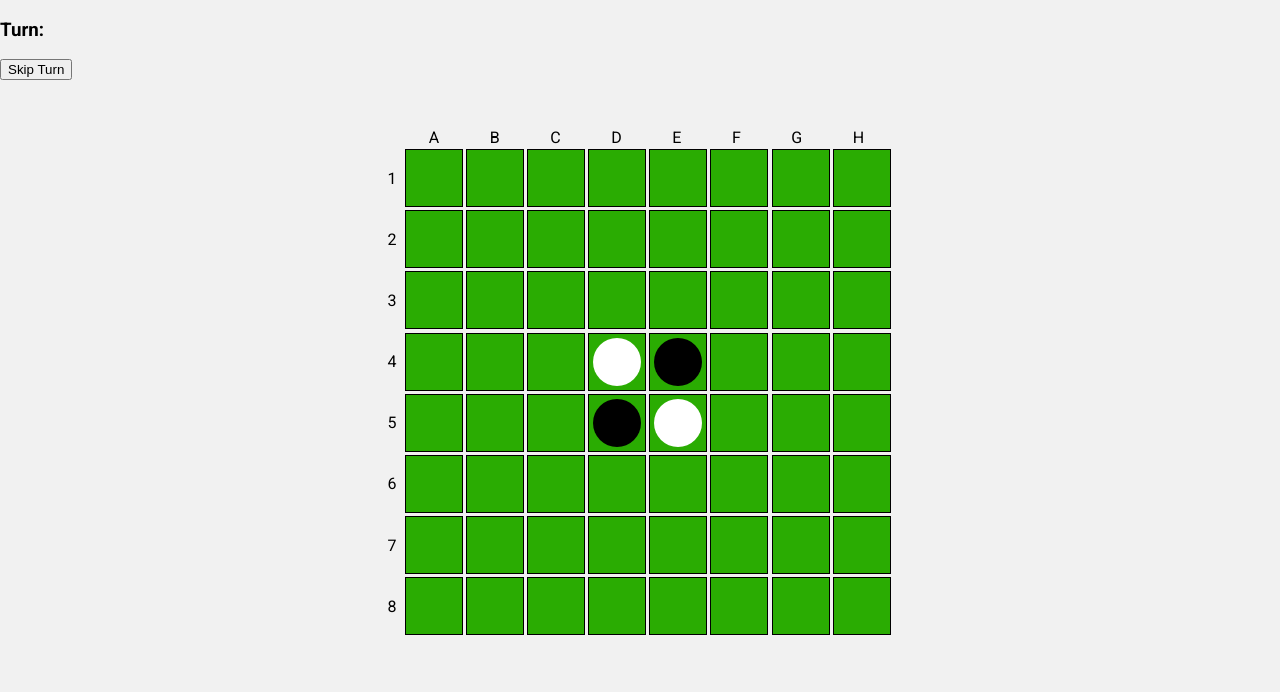
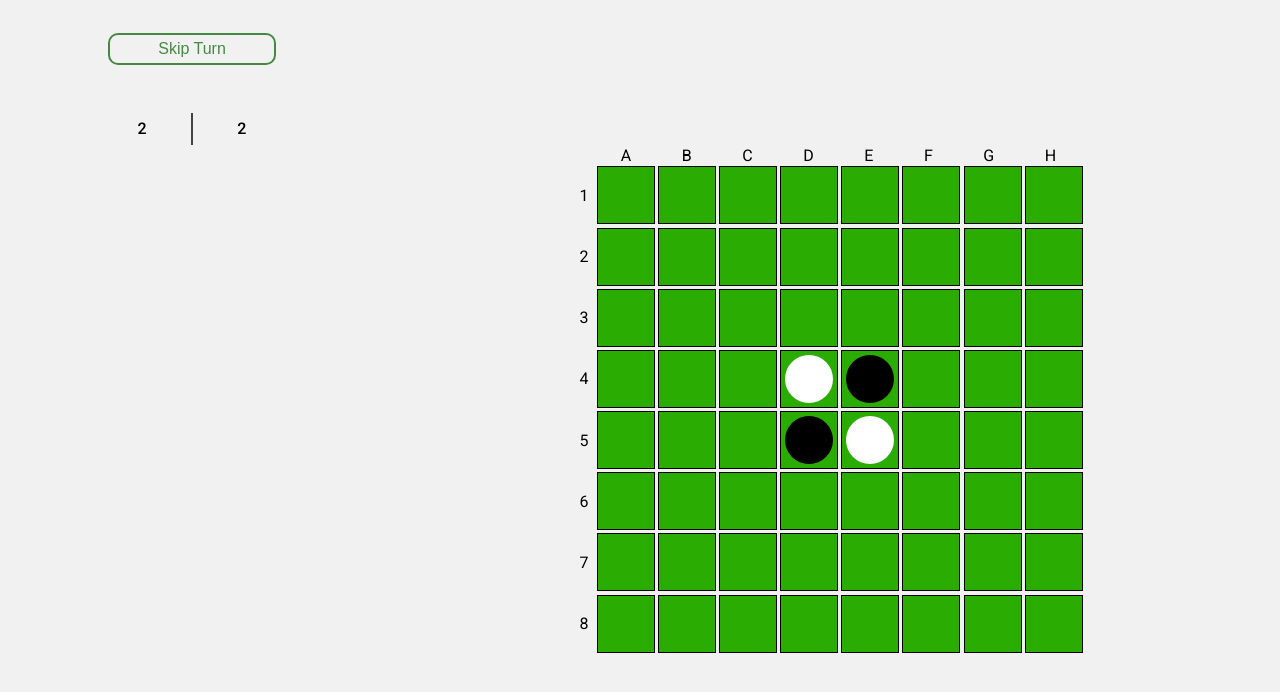
Before and after one commit to FacundoArdizzi/Reversi, a React (Create React App) app: page /reversi in a window 1280 px wide. Shown: the top 692 px of the page. Built offline with nearby package versions, Linux system fonts and the light colour scheme.

Commit message:
score structure and styles

```diff
--- /dev/null
+++ b/src/components/score/Score.jsx
@@ -0,0 +1,17 @@
+import React from 'react';
+import { useSelector } from 'react-redux';
+import styles from './Score.module.css';
+
+const Score = () => {
+  const score = useSelector((state) => state.score);
+
+  return (
+    <div className={styles.score}>
+      <span>{score.white}</span>
+      <div />
+      <span>{score.black}</span>
+    </div>
+  );
+};
+
+export default Score;
--- /dev/null
+++ b/src/components/score/Score.module.css
@@ -0,0 +1,18 @@
+.score {
+    display: flex;
+    flex-direction: row;
+    align-items: center;
+    justify-content: space-around;
+    justify-items: center;
+    width: 40%;
+    height: 2em;
+    margin: 3em auto;
+}
+.score span {
+    font-weight: 500;
+}
+.score div {
+    width: 1.5px;
+    height: 100%;
+    background: var(--black);
+}
--- /dev/null
+++ b/src/components/turn/Turn.jsx
@@ -0,0 +1,36 @@
+import React, { useEffect } from 'react';
+import { useDispatch, useSelector } from 'react-redux';
+import { setFirstTurn, changeTurn } from '../../redux/actions';
+import styles from './Turn.module.css';
+
+const Turn = () => {
+  const dispatch = useDispatch();
+  const playerA = useSelector((state) => state.playerA);
+  const playerB = useSelector((state) => state.playerB);
+  const turn = useSelector((state) => state.turn);
+  useEffect(() => {
+    const num = Math.random() * 100;
+    if (num > 50) {
+      dispatch(setFirstTurn(playerB));
+    } else {
+      dispatch(setFirstTurn(playerA));
+    }
+  }, []);
+  const handleClick = () => {
+    if (turn === playerA) {
+      dispatch(changeTurn(playerB));
+    } else {
+      dispatch(changeTurn(playerA));
+    }
+  };
+
+  return (
+    <div className={styles.turn}>
+      <p>{turn.name}</p>
+      <span>{turn.color}</span>
+      <button type="button" onClick={handleClick}>Skip Turn</button>
+    </div>
+  );
+};
+
+export default Turn;
--- /dev/null
+++ b/src/components/turn/Turn.module.css
@@ -0,0 +1,29 @@
+.turn {
+    display: flex;
+    flex-direction: column;
+    align-items: center;
+}
+.turn p {
+    font-size: 1.4rem;
+    font-weight: 500;
+    margin-bottom: 1px;
+}
+.turn span {
+    font-size: 1.2rem;
+    font-weight: 300;
+    margin: none;
+}
+.turn button {
+    border: 2px solid var(--green);
+    border-radius: 10px;
+    background: transparent;
+    padding: .3em 3em;
+    color: var(--green);
+    font-size: 1rem;
+    margin-top: 10px;
+    cursor: pointer;
+}
+.turn button:hover {
+    background: var(--green);
+    color: var(--white);
+}
--- a/src/redux/reducer.js
+++ b/src/redux/reducer.js
@@ -76,6 +76,7 @@ const initialState = {
     '8G': '',
     '8H': '',
   },
+  score: { white: 2, black: 2 },
   gameRecord: {},
 };
 
--- a/src/views/game/Game.jsx
+++ b/src/views/game/Game.jsx
@@ -1,40 +1,19 @@
-import React, { useEffect } from 'react';
-import { useDispatch, useSelector } from 'react-redux';
-import { changeTurn, setFirstTurn } from '../../redux/actions';
+import React from 'react';
+import Turn from '../../components/turn/Turn';
 import Board from '../../components/board/Board';
+import styles from './Game.module.css';
+import Score from '../../components/score/Score';
 
-const Game = () => {
-  const dispatch = useDispatch();
-  const playerA = useSelector((state) => state.playerA);
-  const playerB = useSelector((state) => state.playerB);
-  const turn = useSelector((state) => state.turn);
-  useEffect(() => {
-    const num = Math.random() * 100;
-    if (num > 50) {
-      dispatch(setFirstTurn(playerB));
-    } else {
-      dispatch(setFirstTurn(playerA));
-    }
-  }, []);
-  const handleClick = () => {
-    if (turn === playerA) {
-      dispatch(changeTurn(playerB));
-    } else {
-      dispatch(changeTurn(playerA));
-    }
-  };
-
-  return (
-    <div>
-      <div>
-        <h3>Turn:</h3>
-        <span>{turn.name}</span>
-        <span>{turn.color}</span>
-        <button type="button" onClick={handleClick}>Skip Turn</button>
-      </div>
+const Game = () => (
+  <div>
+    <div className={styles.sideBar}>
+      <Turn />
+      <Score />
+    </div>
+    <div className={styles.main}>
       <Board />
     </div>
-  );
-};
+  </div>
+);
 
 export default Game;
--- a/src/views/game/Game.module.css
+++ b/src/views/game/Game.module.css
@@ -1,5 +1,19 @@
-.gameRecord {
+.sideBar {
+    width: 30vw;
+    height: 100%;
+    display: flex;
+    flex-direction: column;
     position: absolute;
     left: 0;
-    top: 20;
+    top: 0;
 }
+.main {
+    width: 70vw;
+    height: 100%;
+    display: flex;
+    align-items: center;
+    justify-items: center;
+    position: absolute;
+    right: 0;
+    top: 0;
+}
```
Also changed, not shown: src/views/Start.jsx (deleted, +0 -52 lines).
